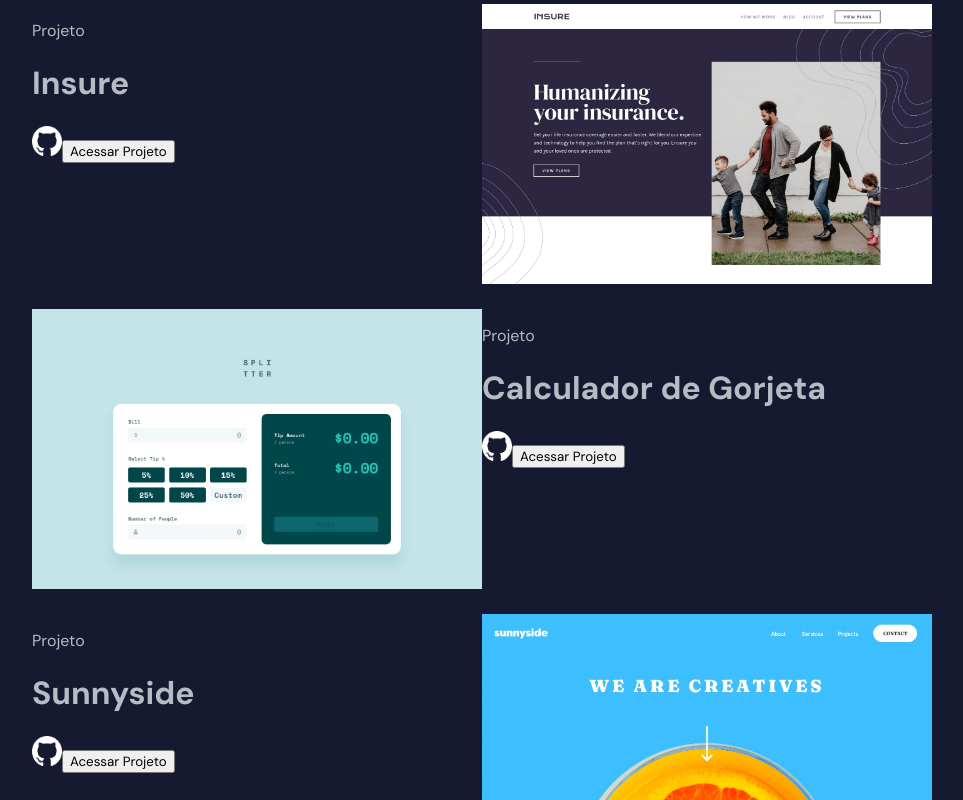
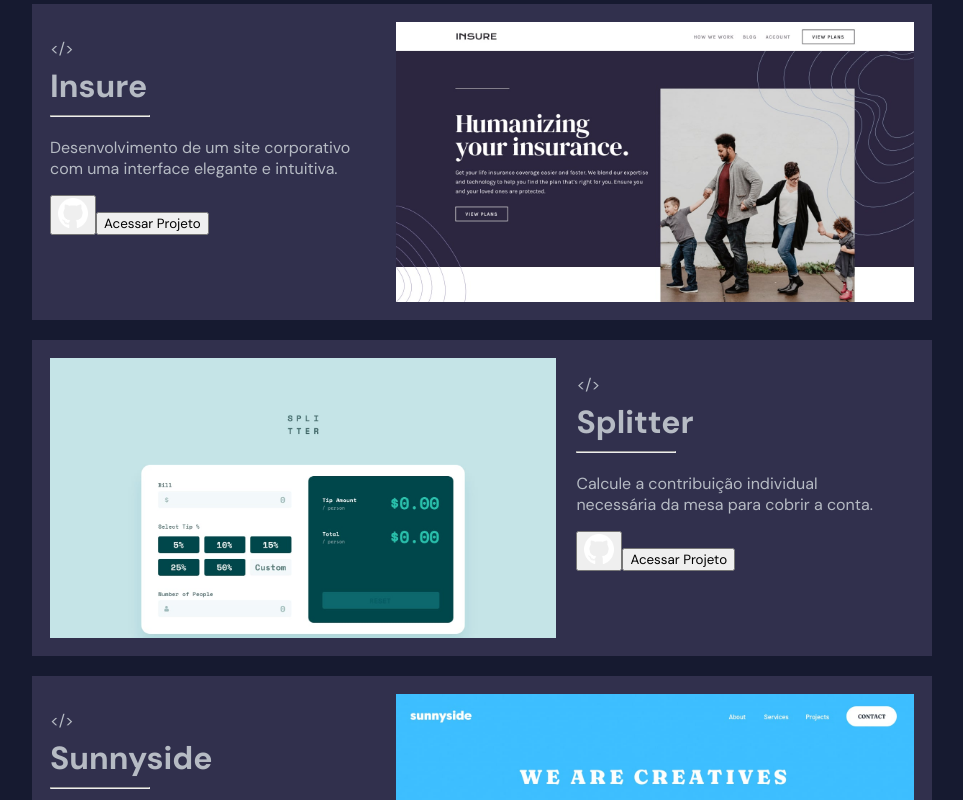
Before and after one commit to ryiianqueiroz/portfolio-1.0, a React (Create React App) app: page / in a window 1280 px wide. Shown: the part 1320-2120 px from the top of the page, without its empty margins (158-1121 px from the left). Built offline with nearby package versions, Linux system fonts and the light colour scheme.

Commit message:
projects update

```diff
--- a/src/components/Projects/Projects.css
+++ b/src/components/Projects/Projects.css
@@ -20,25 +20,43 @@
 .projects .project {
   display: flex;
   flex-direction: row-reverse;
+  background-color: rgb(49, 48, 77);
+  padding: 2%;
 }
 .projects .project .project-img {
-  width: 50%;
+  width: 60%;
+  max-height: 280px;
 }
 .projects .project .project-img img {
   width: 100%;
-  max-height: 280px;
+  height: 100%;
   object-fit: cover;
   object-position: top;
 }
 .projects .project .project-info {
-  width: 50%;
+  width: 40%;
 }
 .projects .project .project-info img {
   width: 30px;
   height: 30px;
 }
+.projects .project .project-info h1 {
+  margin-top: -10px;
+  margin-bottom: 0px;
+}
+.projects .project .project-info hr {
+  width: 100px;
+  position: absolute;
+}
+.projects .project .project-info #p-info-project {
+  margin-top: 30px;
+  max-width: 310px;
+}
 .projects .project:nth-child(2) {
   flex-direction: row;
 }
+.projects .project:nth-child(2) .project-info {
+  margin-left: 20px;
+}
 
 /*# sourceMappingURL=Projects.css.map */
--- a/src/components/Projects/Projects.js
+++ b/src/components/Projects/Projects.js
@@ -17,12 +17,13 @@ function Projects() {
             </div>
 
             <div className="project-info">
-              <p>Projeto</p>
+              <p>{'</>'}</p>
               <h1>Insure</h1>
-              <p id="p-info-project"></p>
+              <hr />
+              <p id="p-info-project">Desenvolvimento de um site corporativo com uma interface elegante e intuitiva.</p>
               <div className="links-project">
                 <a href="#">
-                  <img src={GitHub} alt="#" />
+                  <button><img src={GitHub} alt="#" /></button>
                 </a>
                 <a href="#">
                   <button>Acessar Projeto</button>
@@ -38,12 +39,13 @@ function Projects() {
             </div>
 
             <div className="project-info">
-              <p>Projeto</p>
-              <h1>Calculador de Gorjeta</h1>
-              <p id="p-info-project"></p>
+              <p>{'</>'}</p>
+              <h1>Splitter</h1>
+              <hr />
+              <p id="p-info-project">Calcule a contribuição individual necessária da mesa para cobrir a conta.</p>
               <div className="links-project">
                 <a href="#">
-                  <img src={GitHub} alt="#" />
+                  <button><img src={GitHub} alt="#" /></button>
                 </a>
                 <a href="#">
                   <button>Acessar Projeto</button>
@@ -59,12 +61,13 @@ function Projects() {
             </div>
 
             <div className="project-info">
-              <p>Projeto</p>
+              <p>{'</>'}</p>
               <h1>Sunnyside</h1>
-              <p id="p-info-project"></p>
+              <hr />
+              <p id="p-info-project">Criação de uma landing page responsiva do desafio oferecido pelo Front End Mentor.</p>
               <div className="links-project">
                 <a href="#">
-                  <img src={GitHub} alt="#" />
+                  <button><img src={GitHub} alt="#" /></button>
                 </a>
                 <a href="#">
                   <button>Acessar Projeto</button>
--- a/src/components/Projects/Projects.scss
+++ b/src/components/Projects/Projects.scss
@@ -20,29 +20,51 @@
     .project{
         display: flex;
         flex-direction: row-reverse;
+        background-color: rgb(49, 48, 77);
+        padding: 2%;
 
         .project-img{
-            width: 50%;
+            width: 60%;
+            max-height: 280px;
 
             img{
                 width: 100%;
-                max-height: 280px;
+                height: 100%;
                 object-fit: cover;
                 object-position: top;
             }
         }
 
         .project-info{
-            width: 50%;
+            width: 40%;
 
             img{
                 width: 30px;
                 height: 30px;
             }
+
+            h1{
+                margin-top: -10px;
+                margin-bottom: 0px;
+            }
+
+            hr{
+                width: 100px;
+                position: absolute;
+            }
+
+            #p-info-project{
+                margin-top: 30px;
+                max-width: 310px;
+            }
         }
 
         &:nth-child(2){
             flex-direction: row;
+
+            .project-info{
+                margin-left: 20px;
+            }
         }
     }
 }
```
Also changed, not shown: 1 other file (tests, documents, lock files or other folders).
